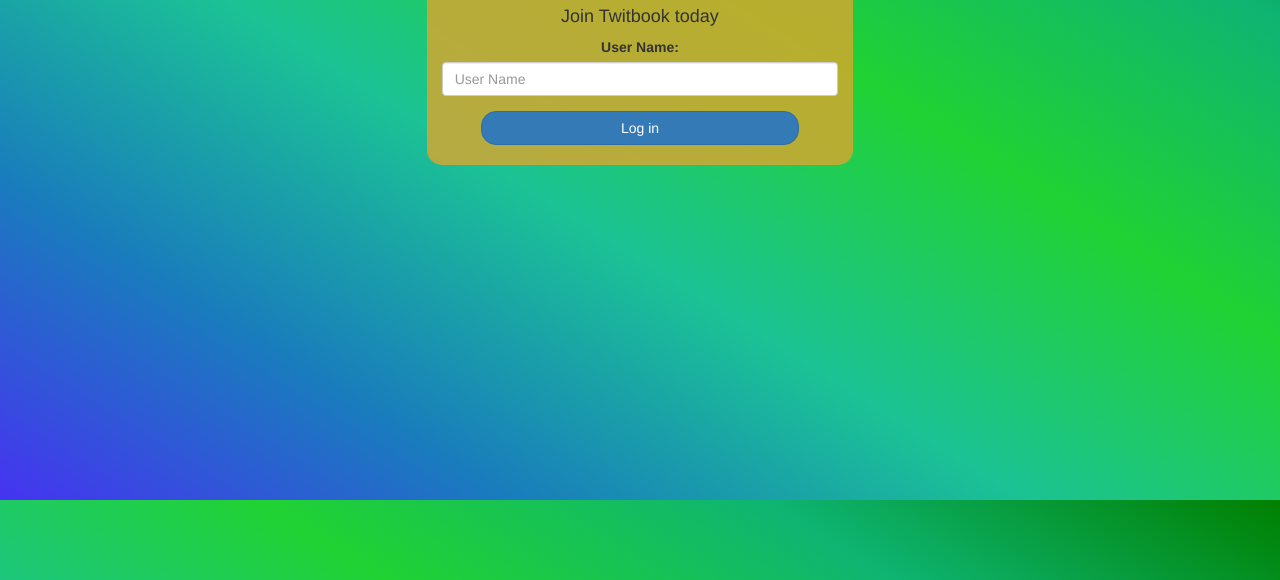
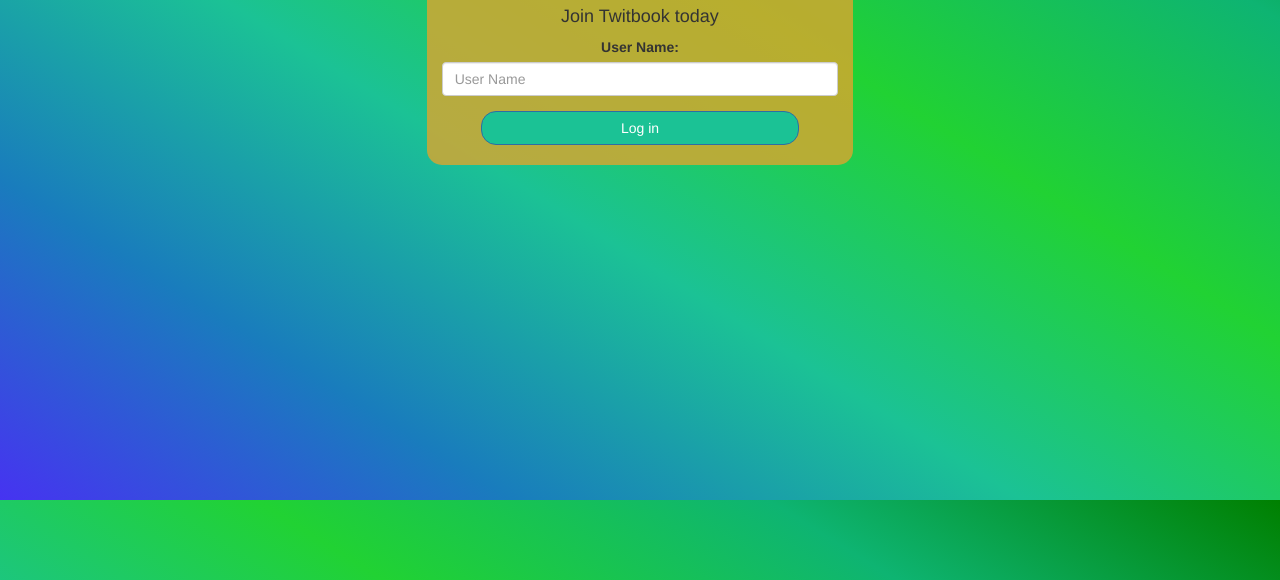
Before and after one commit to Codingisextremelyfun/Social-website, a plain HTML site: page index.html in a window 1280 px wide. Shown: the part 300-880 px from the top of the page. Drawn offline with nearby package versions, Linux system fonts and the light colour scheme; a web font is replaced by a local one.

Commit message:
Add files via upload

```diff
--- a/style.css
+++ b/style.css
@@ -31,7 +31,7 @@ background-image: linear-gradient(to right top, #4633f1, #197cbd, #1bc295, #21d2
 
 #login_button
 {
-	width: 80%;border-radius: 15px;
+	width: 80%;border-radius: 15px; background-color: #1bc295;
 }
 
 .room_name
```
